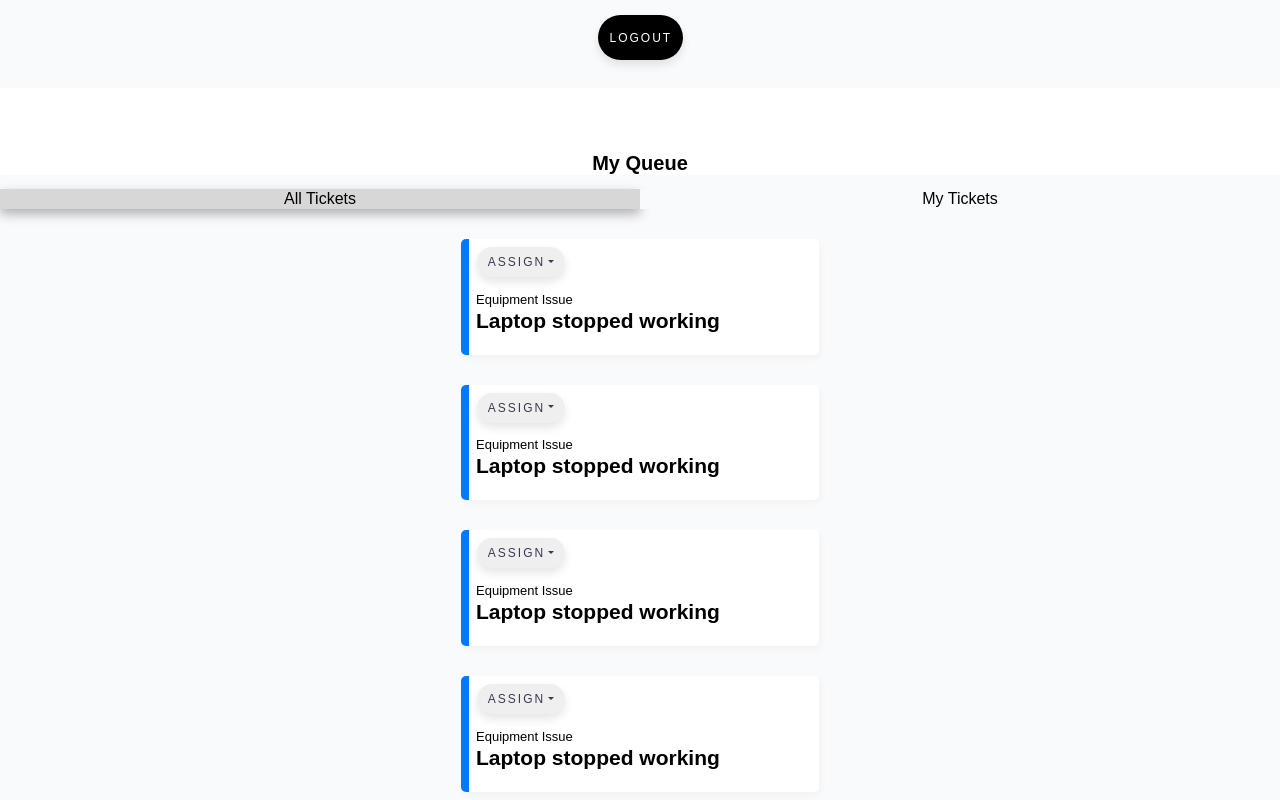
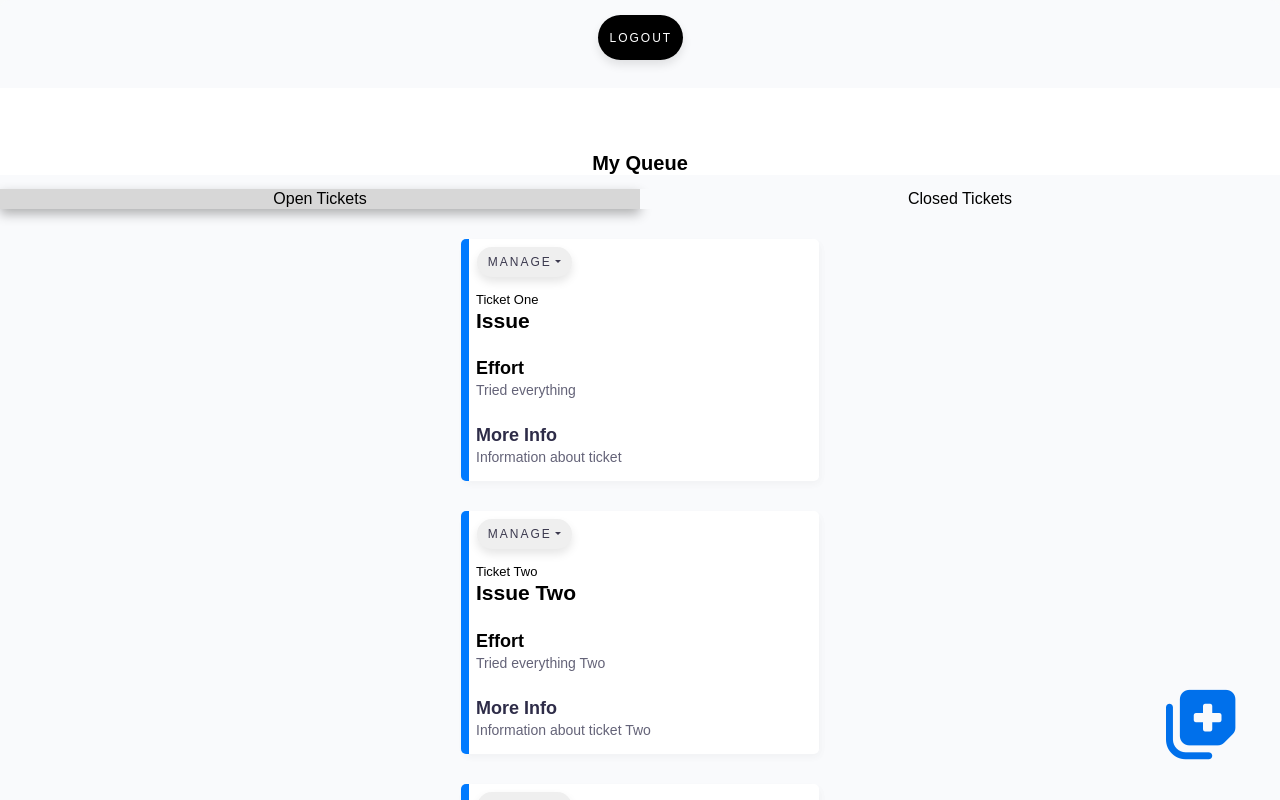
Before and after one commit to Build-Week-DevDesk-Queue2/frontend, a React (Create React App) app in the folder front-end/: page /dashboard/open-tickets in a window 1280 px wide. Shown: the top 800 px of the page. Built offline with nearby package versions, Linux system fonts and the light colour scheme.

Commit message:
Added dummy data for student tickets and tested map

```diff
--- a/front-end/src/App.js
+++ b/front-end/src/App.js
@@ -2,26 +2,31 @@ import React from "react";
 import "./App.css";
 import { LoginForm, CreateUserForm, Dashboard } from "./components";
 import { Route, Redirect } from "react-router-dom";
-import { connect } from 'react-redux';
+import { connect } from "react-redux";
 
-const mapStateToProps = state => {
+const mapStateToProps = (state) => {
   return {
     tickets: state.tickets,
     user: {
       username: state.user.username,
-      role: state.user.role
+      role: state.user.role,
     },
-    success: state.success
-  }
-}
+    success: state.success,
+  };
+};
 
 const PrivateRoute = ({ component: Component, ...rest }) => (
-  <Route {...rest} render={props => localStorage.getItem('token') ? (
-    <Component {...props} />
-  ) : (
-    <Redirect to="/" />
-  )} />
-)
+  <Route
+    {...rest}
+    render={(props) =>
+      localStorage.getItem("token") ? (
+        <Component {...props} />
+      ) : (
+        <Redirect to="/" />
+      )
+    }
+  />
+);
 
 function App() {
   return (
--- a/front-end/src/components/pages/Dashboard.js
+++ b/front-end/src/components/pages/Dashboard.js
@@ -4,7 +4,7 @@ import "./studentqueue.css";
 import StudentQueue from "../que/StudentQueue";
 
 const Dashboard = () => {
-  let role = "helper";
+  let role = "student";
 
   return (
     <BackgroundWrap>
--- a/front-end/src/components/que/Card.js
+++ b/front-end/src/components/que/Card.js
@@ -19,8 +19,11 @@ const Card = (props) => {
   const [dropdownOpen, setDropdownOpen] = useState(false);
   const toggle = () => setDropdownOpen((prevState) => !prevState);
 
+  let ticket = props.ticket;
+  console.log("Ticket in Card", ticket);
+
   let role = props.role;
-  console.log("Card", role);
+  console.log("Card", props);
 
   let changeDropdown = (role) => {
     if (role == "student") {
@@ -32,7 +35,7 @@ const Card = (props) => {
 
   let changeCard = (role) => {
     if (role == "student") {
-      return <StudentCard role={role} />;
+      return <StudentCard role={role} ticket={ticket} />;
     } else {
       return <HelperCard role={role} />;
     }
--- a/front-end/src/components/que/MyTicketsList.js
+++ b/front-end/src/components/que/MyTicketsList.js
@@ -2,6 +2,7 @@ import React from "react";
 import ClosedCard from "./ClosedCard";
 import styled from "styled-components";
 import MyTicketsCard from "./MyTicketsCard";
+import axios from "axios";
 
 const MyTicketsList = (props) => {
   let role = props.role;
--- a/front-end/src/components/que/StudentCard.js
+++ b/front-end/src/components/que/StudentCard.js
@@ -9,25 +9,24 @@ import {
 import css from "../users/createuser.css";
 
 const StudentCard = (props) => {
+  let ticket = props.ticket;
+  console.log("StudentCardTicket", ticket);
+
   let role = props.role;
   console.log("StudentCard", props);
   return (
     <div>
-      <StyledCardTitle>Equipment Issue</StyledCardTitle>
-      <StyledParagraphTitle>Laptop stopped working</StyledParagraphTitle>
+      <StyledCardTitle>{ticket.title}</StyledCardTitle>
+      <StyledParagraphTitle>{ticket.issue}</StyledParagraphTitle>
       <div className="open-ticket-tried-section">
-        <h4>What you've tried</h4>
+        <h4>Effort</h4>
         <ul>
-          <li>Reboot</li>
-          <li>Apple Genius Bar</li>
+          <li>{ticket.effort}</li>
         </ul>
       </div>
       <div className="open-ticket-info-section">
         <h4>More Info</h4>
-        <p>
-          I took my laptop to the Apple Genius Bar and they weren't able to get
-          it to work. I don't have the money for a replacement right now.
-        </p>
+        <p>{ticket.info}</p>
       </div>
     </div>
   );
--- a/front-end/src/components/que/TicketForm.js
+++ b/front-end/src/components/que/TicketForm.js
@@ -103,7 +103,7 @@ const TicketForm = () => {
           ) : null}
         </label>
         <label htmlFor="issue" className="required">
-          What is this issue about? *
+          What is this issue about?
           <input
             className="input"
             id="issue"
@@ -117,7 +117,7 @@ const TicketForm = () => {
           ) : null}
         </label>
         <label htmlFor="aboutissue" className="required">
-          Topic *
+          Topic
           <select id="aboutissue" name="aboutissue">
             <option>Select Issue</option>
             <option value="equipment">Equipment</option>
@@ -131,7 +131,7 @@ const TicketForm = () => {
           ) : null}
         </label>
         <label htmlFor="effort">
-          What have you tried? *
+          What have you tried?
           <textarea
             className="input"
             id="effort"
@@ -146,7 +146,7 @@ const TicketForm = () => {
           ) : null}
         </label>
         <label htmlFor="info">
-          Anything else we should know? *
+          Anything else we should know?
           <textarea
             className="input"
             id="info"
--- a/front-end/src/components/que/TicketList.js
+++ b/front-end/src/components/que/TicketList.js
@@ -1,15 +1,18 @@
-import React from "react";
+import React, { useState, useEffect } from "react";
 import styled from "styled-components";
 import Card from "./Card";
+import axios from "axios";
+import tickets from "../../tickets";
 
 const OpenTickets = (props) => {
-  console.log("Ticket List", props);
+  const [ticket, setTicket] = useState(tickets);
+
+  console.log("Ticket List", ticket);
   return (
     <ListCard>
-      <Card role={props.role} />
-      <Card role={props.role} />
-      <Card role={props.role} />
-      <Card role={props.role} />
+      {ticket.map((ticket) => {
+        return <Card role={props.role} ticket={ticket} />;
+      })}
     </ListCard>
   );
 };
--- /dev/null
+++ b/front-end/src/tickets.js
@@ -0,0 +1,32 @@
+const tickets = [
+  {
+    title: "Ticket One",
+    issue: "Issue",
+    aboutissue: "About Issue",
+    effort: "Tried everything",
+    info: "Information about ticket",
+  },
+  {
+    title: "Ticket Two",
+    issue: "Issue Two",
+    aboutissue: "About Issue Two",
+    effort: "Tried everything Two",
+    info: "Information about ticket Two",
+  },
+  {
+    title: "Ticket Three",
+    issue: "Issue Three",
+    aboutissue: "About Issue Three",
+    effort: "Tried everything Three",
+    info: "Information about ticket Three",
+  },
+  {
+    title: "Ticket Four",
+    issue: "Issue Four",
+    aboutissue: "About Issue Four",
+    effort: "Tried everything Four",
+    info: "Information about ticket Four",
+  },
+];
+
+export default tickets;
```
